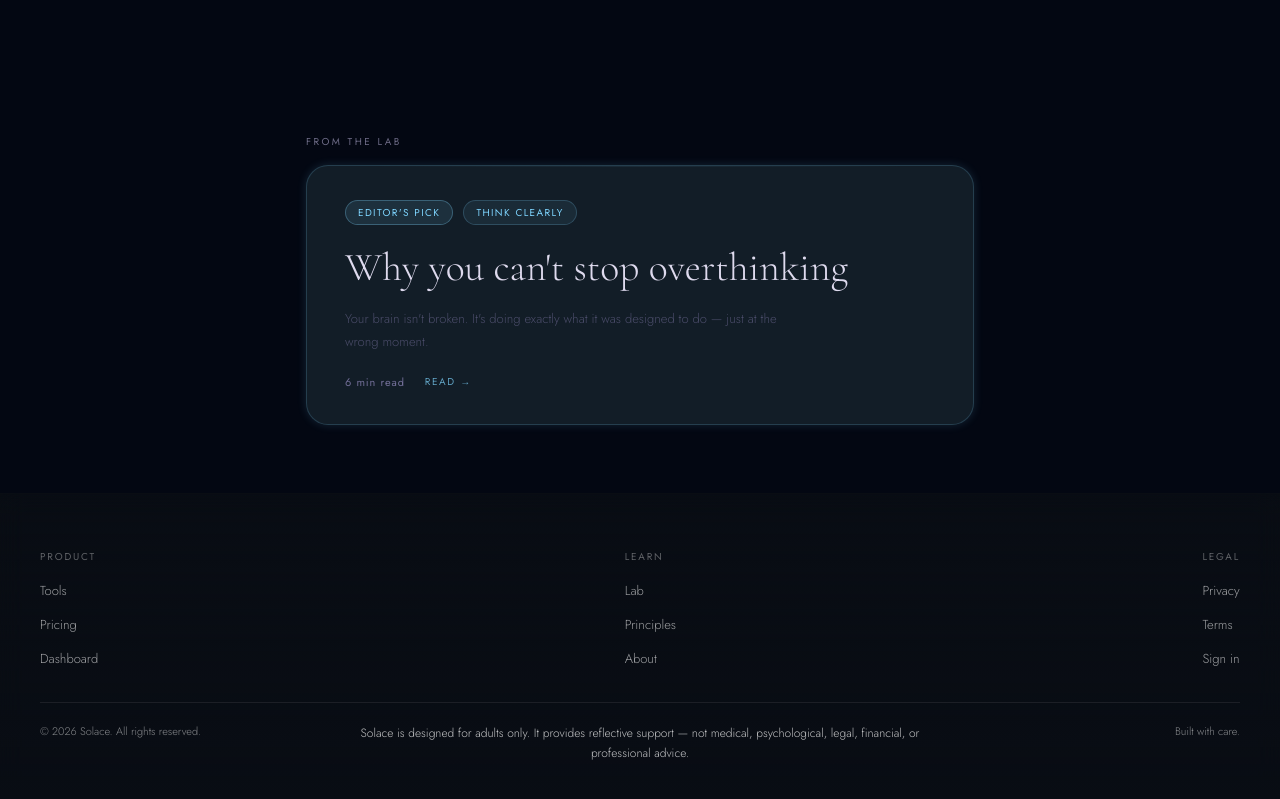
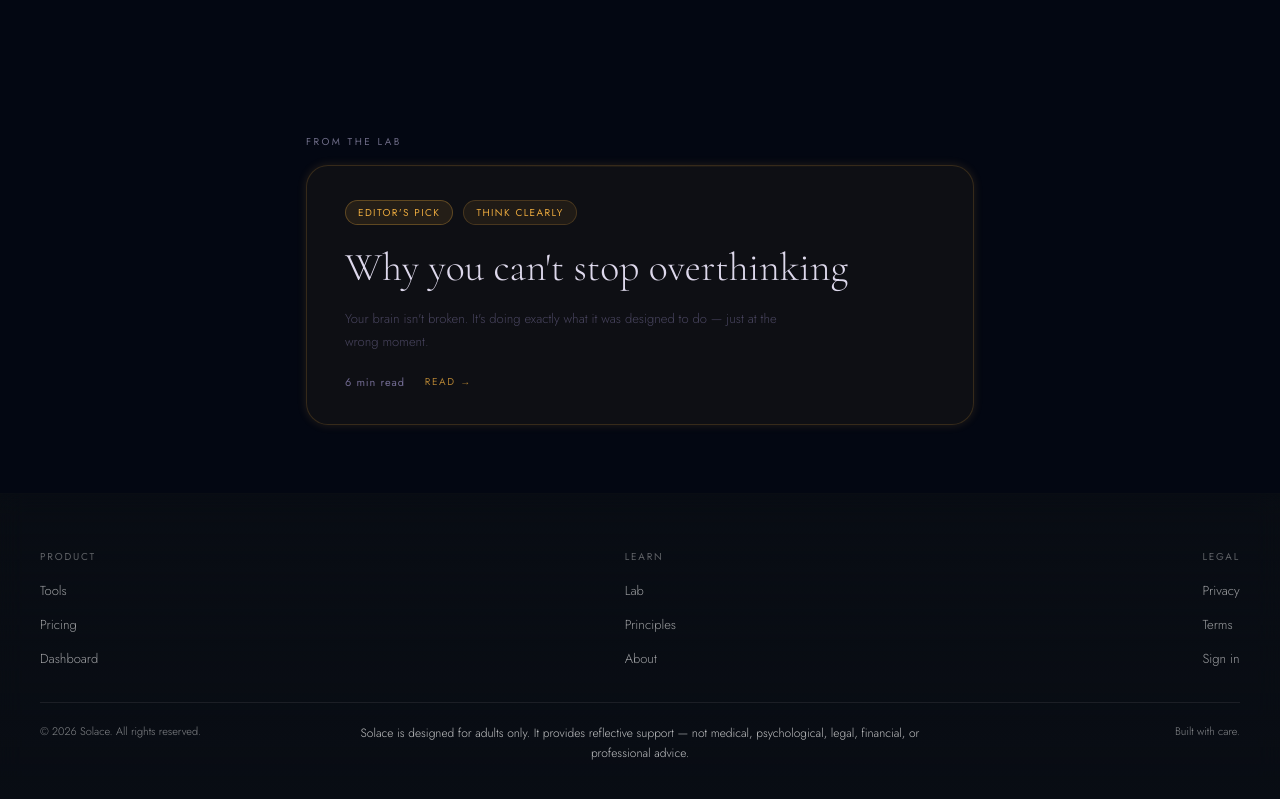
Before and after one commit to salsotk1973/solace, a Next.js app: page / in a window 1280 px wide. Shown: the part 1357-2156 px from the top of the page. Built offline with nearby package versions, Linux system fonts and the light colour scheme; no server answers.

Commit message:
Fix: FeaturedLabCard — wire colours to design-tokens, remove hardcoded sky-blue maps

```diff
--- a/components/home/FeaturedLabCard.tsx
+++ b/components/home/FeaturedLabCard.tsx
@@ -1,4 +1,5 @@
 import Link from "next/link";
+import { getLabCategoryRgb } from "@/lib/design-tokens";
 
 export type FeaturedLabArticle = {
   title: string;
@@ -6,24 +7,6 @@ export type FeaturedLabArticle = {
   category: "calm-your-state" | "think-clearly" | "notice-whats-good";
   excerpt: string;
   readingTime: number;
-};
-
-const CATEGORY_ACCENT: Record<FeaturedLabArticle["category"], string> = {
-  "calm-your-state": "rgba(68,200,110,1)",
-  "think-clearly": "rgba(125,211,252,1)",
-  "notice-whats-good": "rgba(218,148,48,1)",
-};
-
-const CATEGORY_BG: Record<FeaturedLabArticle["category"], string> = {
-  "calm-your-state": "rgba(68,200,110,0.08)",
-  "think-clearly": "rgba(125,211,252,0.08)",
-  "notice-whats-good": "rgba(218,148,48,0.08)",
-};
-
-const FEATURED_BG: Record<FeaturedLabArticle["category"], string> = {
-  "calm-your-state": "#0e1c1b",
-  "think-clearly": "#121d27",
-  "notice-whats-good": "#1a1816",
 };
 
 const PILL_BASE = {
@@ -39,14 +22,16 @@ const PILL_BASE = {
 };
 
 export default function FeaturedLabCard({ article }: { article: FeaturedLabArticle }) {
-  const accent = CATEGORY_ACCENT[article.category] ?? "rgba(148,130,210,1)";
-  const catBg = CATEGORY_BG[article.category] ?? "rgba(148,130,210,0.08)";
+  const _rgb   = getLabCategoryRgb(article.category).replace(/, /g, ',')
+  const accent = `rgba(${_rgb},1)`
+  const catBg  = `rgba(${_rgb},0.08)`
+  const featBg = `rgba(${_rgb},0.05)`
 
   return (
     <div
       style={{
         borderRadius: "22px",
-        background: FEATURED_BG[article.category] ?? catBg,
+        background: featBg,
         border: `0.5px solid ${accent.replace("1)", "0.18)")}`,
         boxShadow: `0 0 8px 1px ${accent.replace("1)", "0.12)")}`,
         position: "relative",
```
